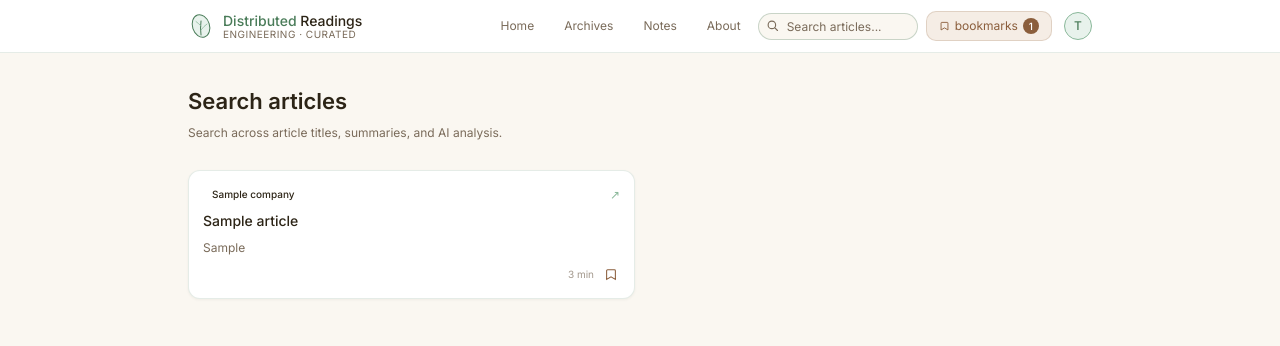
After one commit to TejaswiniSharma/TechBlogAggregator, a Python web app: template web/templates/search.html in a window 1280 px wide. The commit adds this page. Shown: the top 346 px of the page. Run offline with Jinja, Linux system fonts and the light colour scheme; the template is opened without the code that fills it: most values are stand-ins (such as "Sample title", 1, 10 or a date in 2020).

Commit message:
Add global article search with FTS5 and fix FTS index population
- Add /search route and search.html with snippet highlighting
- Add nav search bar that expands on focus
- Fix FTS5 index: use 'rebuild' command instead of manual INSERT (content
  tables require rebuild to populate the inverted index B-tree)
- Check articles_fts_data row count (≤2 = empty) to detect unpopulated index
- Rebuild FTS index in storage.py after new articles are added
- All 92 tests pass

Co-Authored-By: Claude Sonnet 4.6 <noreply@anthropic.com>

```diff
--- a/web/templates/base.html
+++ b/web/templates/base.html
@@ -126,6 +126,33 @@
       transition: border-color 0.15s;
     }
     .nav-bookmarks:hover { border-color: var(--brew); }
+    .nav-search-form {
+      position: relative;
+      display: flex;
+      align-items: center;
+    }
+    .nav-search-icon {
+      position: absolute;
+      left: 9px;
+      pointer-events: none;
+    }
+    .nav-search-input {
+      padding: 5px 12px 5px 28px;
+      border: 1px solid var(--border-leaf-strong);
+      border-radius: var(--radius-pill);
+      font-size: 12px;
+      font-family: inherit;
+      background: var(--cream);
+      color: var(--bark);
+      width: 160px;
+      outline: none;
+      transition: border-color 0.15s, width 0.2s;
+    }
+    .nav-search-input:focus {
+      border-color: var(--leaf-mid);
+      width: 220px;
+    }
+    .nav-search-input::placeholder { color: var(--bark-muted); }
     .nav-badge {
       background: var(--brew);
       color: #fff;
@@ -652,6 +679,23 @@
         <a href="/archives" class="nav-link {{ 'active' if request.path == '/archives' }}">archives</a>
         <a href="/notes" class="nav-link {{ 'active' if request.path == '/notes' }}">notes</a>
         <a href="/about" class="nav-link {{ 'active' if request.path == '/about' }}">about</a>
+
+        <!-- Global search bar -->
+        <form action="/search" method="get" class="nav-search-form" role="search">
+          <svg class="nav-search-icon" width="12" height="12" viewBox="0 0 16 16" fill="none">
+            <circle cx="6.5" cy="6.5" r="5" stroke="#7A6B5A" stroke-width="1.5"/>
+            <path d="M10.5 10.5L14 14" stroke="#7A6B5A" stroke-width="1.5" stroke-linecap="round"/>
+          </svg>
+          <input
+            type="text"
+            name="q"
+            class="nav-search-input"
+            placeholder="Search articles..."
+            value="{{ request.args.get('q', '') }}"
+            autocomplete="off"
+          />
+        </form>
+
         <a href="/bookmarks" class="nav-bookmarks {{ 'active' if request.path == '/bookmarks' }}">
           <svg width="11" height="11" viewBox="0 0 16 16" fill="none">
             <path d="M4 2h8a1 1 0 0 1 1 1v10l-5-3-5 3V3a1 1 0 0 1 1-1z" stroke="#8B5E3C" stroke-width="1.3" fill="none"/>
--- /dev/null
+++ b/web/templates/search.html
@@ -0,0 +1,109 @@
+{% extends "base.html" %}
+{% block title %}Search — Distributed Readings{% endblock %}
+
+{% block content %}
+<main class="container" style="padding-top: 32px; padding-bottom: 48px;">
+
+  <div style="margin-bottom: 28px;">
+    {% if query %}
+      <h1 style="font-size: 22px; font-weight: 600; color: var(--bark); margin-bottom: 6px;">
+        Results for <span style="color: var(--leaf);">"{{ query }}"</span>
+      </h1>
+      <p style="font-size: 12px; color: var(--bark-muted);">
+        {{ results|length }} article{{ 's' if results|length != 1 }} found
+      </p>
+    {% else %}
+      <h1 style="font-size: 22px; font-weight: 600; color: var(--bark);">Search articles</h1>
+      <p style="font-size: 12px; color: var(--bark-muted); margin-top: 6px;">
+        Search across article titles, summaries, and AI analysis.
+      </p>
+    {% endif %}
+  </div>
+
+  {% if query and not results %}
+    <div class="empty-state">
+      No articles matched "{{ query }}". Try a different term.
+    </div>
+
+  {% elif results %}
+    <div class="card-grid">
+      {% for article in results %}
+      <div class="card">
+        <div class="card-top">
+          {% set style = get_source_style(article.company) %}
+          <span class="source-pill" style="background: {{ style.bg }}; color: {{ style.text }};">
+            {{ article.company }}
+          </span>
+          <a href="{{ article.url }}" target="_blank" rel="noopener noreferrer" class="card-link" aria-label="Open article">↗</a>
+        </div>
+        <a href="{{ article.url }}" target="_blank" rel="noopener noreferrer" style="text-decoration: none;">
+          <h3 class="card-title">
+            {% if article.snip_title and '<mark>' in article.snip_title %}
+              {{ article.snip_title | safe }}
+            {% else %}
+              {{ article.title }}
+            {% endif %}
+          </h3>
+        </a>
+        <p class="card-excerpt">
+          {% if article.snip_ai and '<mark>' in article.snip_ai %}
+            {{ article.snip_ai | safe }}
+          {% elif article.snip_summary and '<mark>' in article.snip_summary %}
+            {{ article.snip_summary | safe }}
+          {% elif article.ai_problem %}
+            {{ article.ai_problem }}
+          {% else %}
+            {{ article.summary }}
+          {% endif %}
+        </p>
+        <div class="card-bottom">
+          <div style="display: flex; gap: 4px; flex-wrap: wrap;">
+            {% for tag in parse_tags(article.tags)[:2] %}
+            <span class="tag-pill">{{ tag }}</span>
+            {% endfor %}
+          </div>
+          <div class="card-meta">
+            <span class="read-time">{{ ((article.summary or '')|length // 200 + 3) }} min</span>
+            <button class="bookmark-btn" onclick="toggleBookmark(this, '{{ article.id }}')" aria-label="Bookmark">
+              <svg width="14" height="14" viewBox="0 0 16 16" fill="none">
+                <path d="M4 2h8a1 1 0 0 1 1 1v10l-5-3-5 3V3a1 1 0 0 1 1-1z"
+                      stroke="#8B5E3C" stroke-width="1.2" fill="none"/>
+              </svg>
+            </button>
+          </div>
+        </div>
+      </div>
+      {% endfor %}
+    </div>
+  {% endif %}
+
+</main>
+{% endblock %}
+
+{% block scripts %}
+<script>
+function toggleBookmark(btn, articleId) {
+  fetch('/api/bookmark', {
+    method: 'POST',
+    headers: {'Content-Type': 'application/json'},
+    body: JSON.stringify({article_id: articleId})
+  })
+  .then(r => r.json())
+  .then(data => {
+    const path = btn.querySelector('path');
+    path.setAttribute('fill', data.bookmarked ? '#F5EDE5' : 'none');
+    const badge = document.querySelector('.nav-badge');
+    if (data.total_bookmarks > 0) {
+      if (badge) { badge.textContent = data.total_bookmarks; }
+      else {
+        const link = document.querySelector('.nav-bookmarks');
+        const span = document.createElement('span');
+        span.className = 'nav-badge';
+        span.textContent = data.total_bookmarks;
+        link.appendChild(span);
+      }
+    } else if (badge) { badge.remove(); }
+  });
+}
+</script>
+{% endblock %}
```
Also changed, not shown: fetcher/storage.py (+16 -0 lines), web/app.py (+50 -0 lines).
